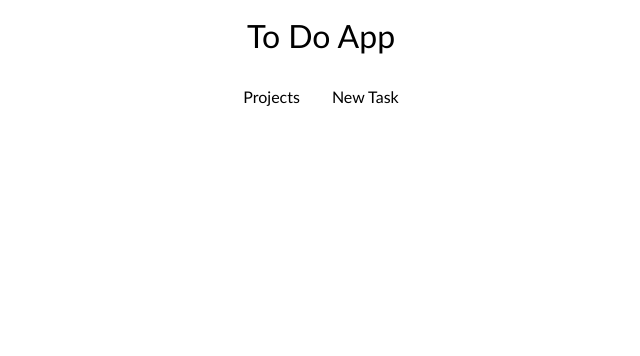
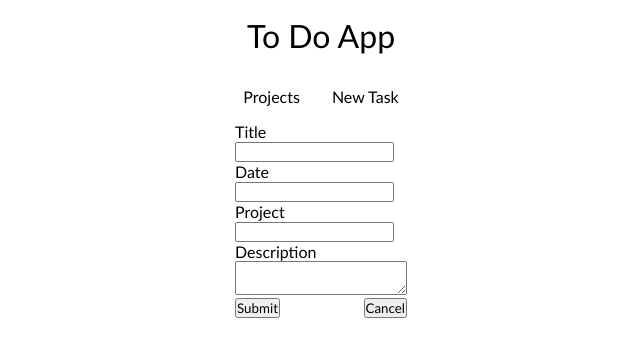
Before and after one commit to vincemilo/jsTodo, a website built with webpack: page dist/index.html in a window 1280 px wide. Shown: the whole page, without its empty margins (319-959 px from the left). Built offline with nearby package versions, Linux system fonts and the light colour scheme.

Commit message:
added button functionality and data gathering to form

```diff
--- a/src/index.js
+++ b/src/index.js
@@ -8,6 +8,7 @@ content.appendChild(header());
 
 const main = document.createElement('main');
 content.appendChild(main);
+content.replaceChild(newTask(), main);
 
 const navButtons = document.querySelector('.nav-buttons');
 
@@ -18,6 +19,24 @@ navButtons.addEventListener('click', (e) => {
         main.textContent = 'projects';
         //content.replaceChild(home(), main);
     } else if (button === 'new btn'){
-        content.replaceChild(newTask(), main);
+        //content.replaceChild(newTask(), main);
+        main.textContent = 'new task';
     };
 });
+
+const taskForm = document.querySelector('.new-task');
+const buttons = document.querySelector('.buttons');
+
+buttons.addEventListener('click', (e) => {
+    let currentMain = document.querySelector('main');
+    let blankMain = () => document.createElement('main');
+    if (e.target.id === 'submit'){
+        const data = new FormData(taskForm);
+        console.log(data);
+    } else if (e.target.id === 'cancel'){
+        console.log(currentMain);
+        console.log(blankMain());
+        //content.replaceChild(blankMain(), currentMain);
+    };
+    e.preventDefault();
+});
--- a/src/newTask.js
+++ b/src/newTask.js
@@ -34,13 +34,12 @@ export default function newTask() {
 
     //let task = [title, date, project, description];
 
-    let taskProps = ['Title', 'Date', 'Projects', 'Description'];
+    let taskProps = ['Title', 'Date', 'Project', 'Description'];
 
     for (let task in taskProps) {
         let name = taskProps[task];
         let div = document.createElement('div');
         let label = document.createElement('label');
-        let input = document.createElement('input');
 
         div.className = name;
         label.htmlFor = name;
@@ -48,30 +47,34 @@ export default function newTask() {
         if (name === 'Description'){
             let descriptionDiv = document.createElement('div');
             let textarea = document.createElement('textarea');
+            textarea.name = name;
             div.appendChild(label);
             descriptionDiv.appendChild(textarea);
             div.appendChild(descriptionDiv);
 
         } else {
+            let inputDiv = document.createElement('div');
+            let input = document.createElement('input');
             input.type = 'text';
+            input.name = name;
             div.appendChild(label);
-            div.appendChild(input);
+            inputDiv.appendChild(input);
+            div.appendChild(inputDiv);
         };
 
         label.innerText = name;
-
         form.appendChild(div);
         //console.log(`${taskProps[task]}`)
     };
-
 
     const button = document.createElement('div');
     const submit = document.createElement('button');
     const cancel = document.createElement('button');
 
-    button.className = 'button'
-    submit.type = 'button';
-    cancel.type = 'button';
+    button.className = 'buttons'
+    submit.type = 'submit';
+    submit.id = 'submit';
+    cancel.id = 'cancel';
     submit.innerText = 'Submit';
     cancel.innerText = 'Cancel';
 
--- a/src/style.css
+++ b/src/style.css
@@ -40,7 +40,7 @@ main {
     flex-direction: column;
 }
 
-.button {
+.buttons {
     display: flex;
     justify-content: space-between;
 }
```
Also changed, not shown: dist/main.js.
